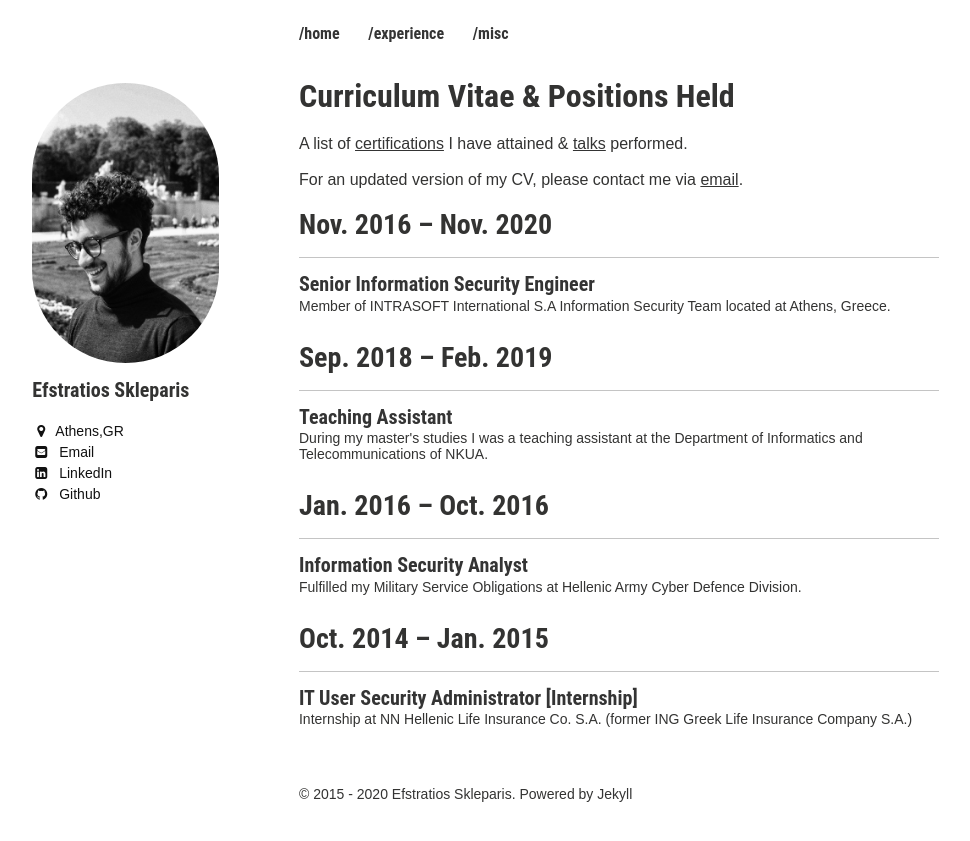
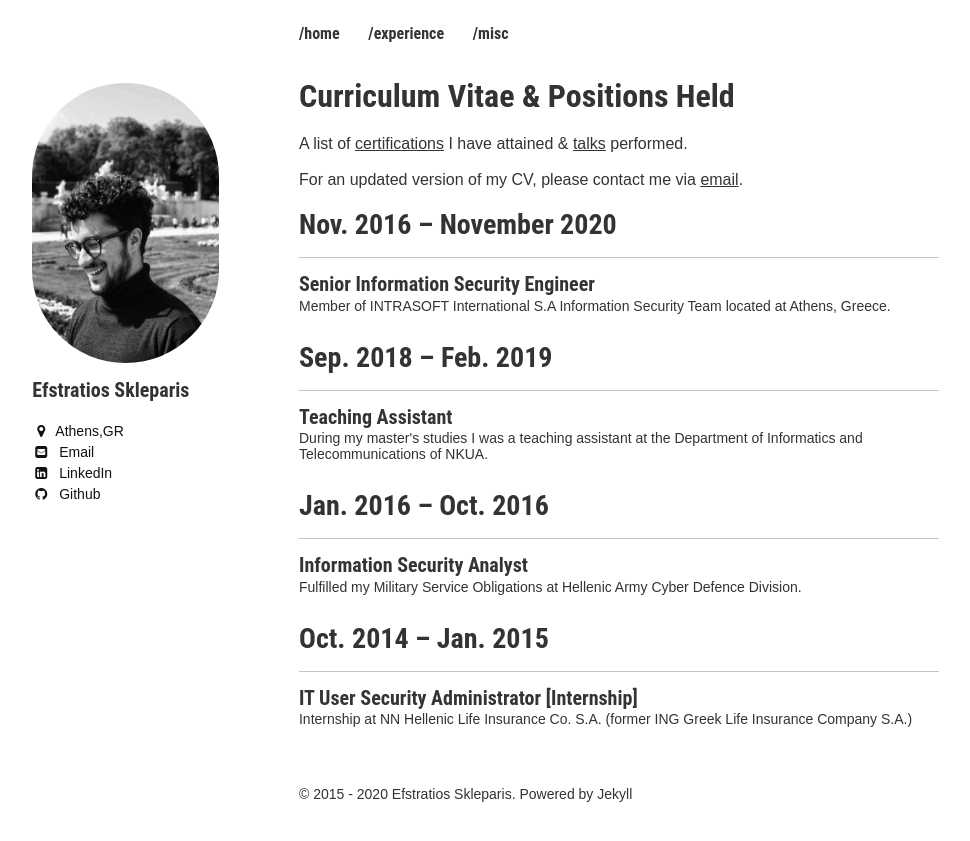
Before and after one commit to efstratios/efstratios.github.io, a Jekyll site: the page built from experience/index.md, in a window 1280 px wide. Shown: the top 841 px of the page, without its empty margins (21-991 px from the left). Built offline with Jekyll 4.4.1, drawn with Linux system fonts in a browser that asks for light colours; some of the changed lines change nothing that is shown.

Commit message:
updated date @ experience | post-index

```diff
--- a/_includes/_scripts.html
+++ b/_includes/_scripts.html
@@ -1,5 +1,11 @@
 <script>window.jQuery || document.write('<script src="{{ site.url }}/assets/js/vendor/jquery.min.js"><\/script>')</script>
 <script src="{{ site.url }}/assets/js/scripts.min.js"></script>
+<script>
+var months = ['January', 'February', 'March', 'April', 'May', 'June', 'July', 'August', 'September', 'October', 'November', 'December'];;
+var date = new Date();
+document.getElementById('date').innerHTML = months[date.getMonth()] + ' ' + date.getFullYear();
+</script>
+
 {% if site.owner.google.analytics %}
 <!-- Asynchronous Google Analytics snippet -->
 
--- a/_layouts/post-index.html
+++ b/_layouts/post-index.html
@@ -44,8 +44,7 @@
      {% capture year %}{{ post.date | date: '%b. %Y' }}{% endcapture %}
       {% if year != written_year and nyear != written_year %}
       {% if post.title == 'Senior Information Security Engineer' %}
-          {% assign end_date = site.time | date: '%b. %Y' %}
-          <h3> {{ year }} &#8211; {{ end_date }} </h3>
+          <h3> {{ year }} &#8211; <span id="date"></span> </h3>
         {% else %}
           <h3> {{ year }} &#8211; {{post.end_date | date: '%b. %Y' }} </h3>
         {% capture written_year %}{{ year }}{% endcapture %}
@@ -71,5 +70,15 @@
 
 {% include _scripts.html %}
 
+<script>
+
+var months = ['January', 'February', 'March', 'April', 'May', 'June', 'July', 'August', 'September', 'October', 'November', 'December'];;
+var date = new Date();
+
+document.getElementById('date').innerHTML = months[date.getMonth()] + ' ' + date.getFullYear();
+
+</script>
+
+
 </body>
 </html>
```
